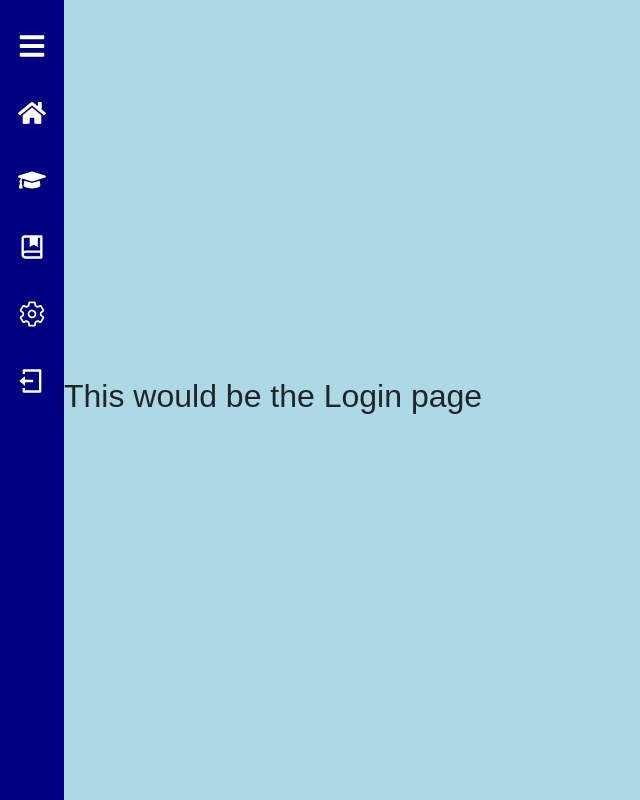
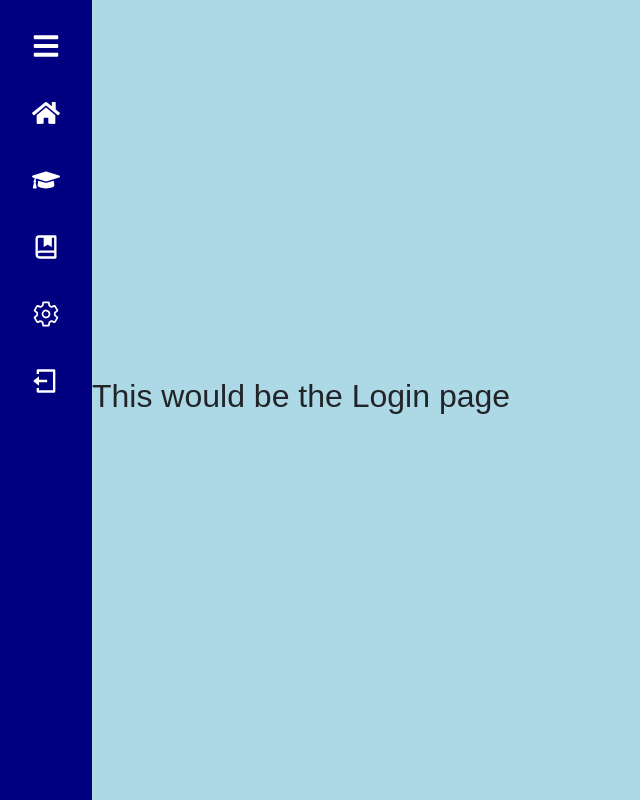
Before and after one commit to mattdillabough/cnatra-lms, a React (Create React App) app in the folder frontend/: page /Login in a window 1280 px wide. Shown: the whole page, without its empty margins (0-640 px from the left). Built offline with nearby package versions, Linux system fonts and the light colour scheme.

Commit message:
Navbar orientation responds to screen size (#8)

```diff
--- a/frontend/src/App.css
+++ b/frontend/src/App.css
@@ -4,35 +4,64 @@
 
 .App {
   display: flex;
+  flex-direction: column;
   min-height: 100vh;
+  min-width: 100vw;
   text-align: center;
   padding: 0;
   background: lightblue;
+}
+
+/* larger than tablet view  */
+@media (min-width: 768px) {
+  .App {
+    display: flex;
+    flex-direction: row;
+  }
 }
 .container-fluid {
   align-items: center;
 }
 
 /* ------Navbar--------  */
-
 .NavigationBar {
   display: flex;
-  flex-direction: column;
-  width: 4em;
-  height: 100%;
-  min-height: 100vh;
+  flex-direction: row;
+  height: 4em;
+  min-height: fit-content;
+  width: 100%;
+  min-width: 100vw;
   position: sticky;
   align-items: center;
   padding: 1em;
+  margin-bottom: 4em;
+
   background-color: navy;
   color: whitesmoke;
+  overflow-x: scroll;
+  overflow-y: hidden;
 
   visibility: visible;
   opacity: 1;
 }
 
+/* larger than tablet view */
+@media (min-width: 768px) {
+  .NavigationBar {
+    flex-direction: column;
+    width: 4em;
+    height: 100%;
+    min-height: 100vh;
+    min-width: fit-content;
+    position: sticky;
+    align-items: center;
+    padding: 1em;
+    margin-bottom: 0em;
+  }
+}
+
 .NavigationBar.open {
-  transition: visibility 0.85s, opacity 0.85s;
+  transition: visibility 0.5s, opacity 0.5s;
   opacity: 0;
   visibility: hidden;
 }
@@ -55,7 +84,6 @@
 }
 
 .nav-menu.active {
-  /* display: flex; */
   visibility: visible;
   left: 0;
   transition: 350ms;
--- a/frontend/src/Components/NavigationBar.js
+++ b/frontend/src/Components/NavigationBar.js
@@ -50,7 +50,7 @@ function NavigationBar() {
                 </li>
               )
             })}
-          <li className="nav-text">
+          <li className="nav-text" onClick={showSidebar}>
             <Link to="/Logout">
               <RiLogoutBoxLine title="Logout"/>
               <span>Logout</span>
```
